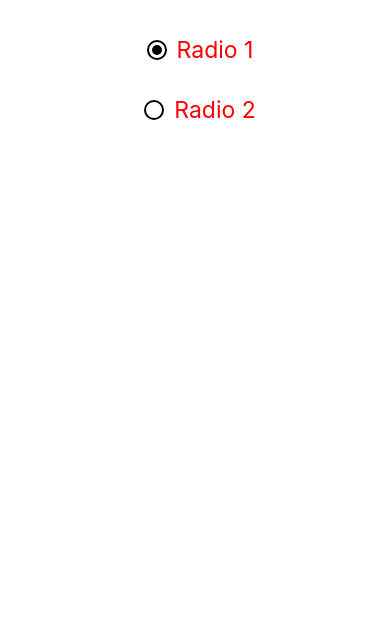
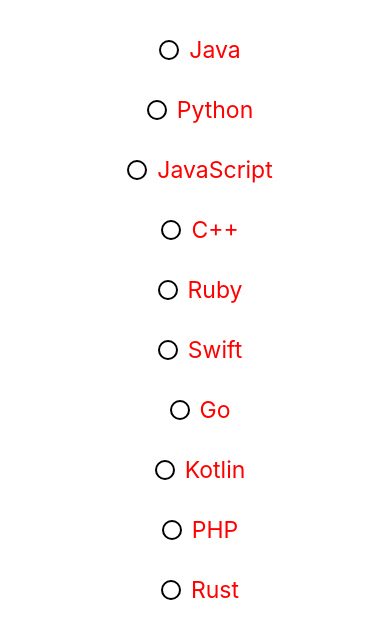
Before and after one commit to Rahul-7027/React_Native, a React Native app: screen / in a window 390 px wide. Shown: the top 638 px of the page. Built offline with nearby package versions, Linux system fonts and the light colour scheme.

Commit message:
update the list for dynamically change and get the data

```diff
--- a/App.js
+++ b/App.js
@@ -3,11 +3,12 @@ import { View } from 'react-native'
 import ResponsiveLayout from './components/ResponsiveLayout'
 import ButtonColor from './components/ButtonColor'
 import RadioButton from './components/RadioButton'
+import DynamicRadio from './components/DynamicRadio'
 
 const App = () => {
   return (
    <View>
-    <RadioButton/>
+    <DynamicRadio/>
    </View>
   )
 }
--- /dev/null
+++ b/components/DynamicRadio.js
@@ -0,0 +1,72 @@
+import React, { useState } from 'react'
+import { View, Text, StyleSheet, TouchableOpacity } from 'react-native'
+
+const DynamicRadio = () => {
+    const [selectedBtn, setSelectedBtn] = useState()
+    console.log(11111, selectedBtn)
+
+    const radio = [
+        { id: 1, label: 'Java' },
+        { id: 2, label: 'Python' },
+        { id: 3, label: 'JavaScript' },
+        { id: 4, label: 'C++' },
+        { id: 5, label: 'Ruby' },
+        { id: 6, label: 'Swift' },
+        { id: 7, label: 'Go' },
+        { id: 8, label: 'Kotlin' },
+        { id: 9, label: 'PHP' },
+        { id: 10, label: 'Rust' },
+    ];
+
+    return (
+        <View style={styles.main}>
+            {radio.map((item) => {
+                return (
+                    <TouchableOpacity key={item.id} onPress={() => setSelectedBtn(item.id)}>
+                        <View style={styles.radioWrap}>
+                            <View style={styles.radiomake}>
+                                {selectedBtn === item.id ? <View style={styles.radioSelectBtn} /> : null}
+                            </View>
+                            <Text style={styles.radio1}>{item.label}</Text>
+                        </View>
+                    </TouchableOpacity>
+                )
+            })}
+        </View>
+    )
+}
+
+const styles = StyleSheet.create({
+    main: {
+        marginTop: 20,
+        alignItems: "center",
+        justifyContent: "center",
+    },
+    radio1: {
+        fontSize: 23,
+        color: "red",
+    },
+    radiomake: {
+        height: 20,
+        width: 20,
+        borderRadius: 10,
+        borderWidth: 2,
+        justifyContent: "center",
+        alignItems: "center",
+        margin: 10,
+    },
+    radioWrap: {
+        flexDirection: "row",
+        alignItems: "center",
+        marginVertical: 10,
+    },
+    radioSelectBtn: {
+        backgroundColor: "black",
+        color: "red",
+        height: 10,
+        width: 10,
+        borderRadius: 5,
+    },
+});
+
+export default DynamicRadio
```
